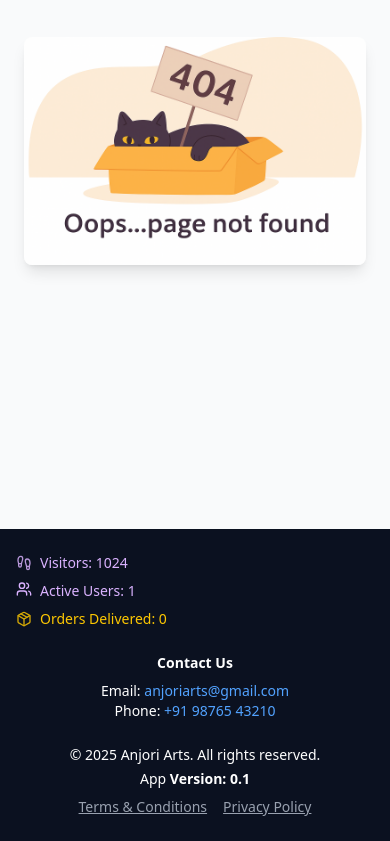
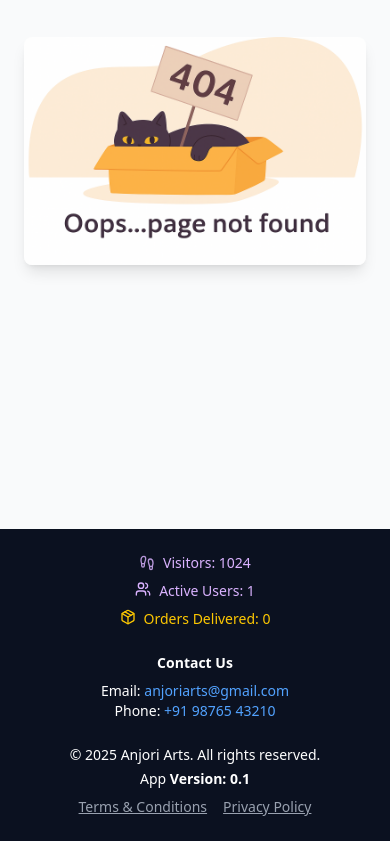
Before and after one commit to a-shekhar/anjori_arts_dev, a React (Vite) app in the folder frontend/: page / in a window 390 px wide. Shown: the part 380-1221 px from the top of the page. Built offline with nearby package versions, Linux system fonts and the light colour scheme.

Commit message:
favicon, all-center on mobile, vercel 404 issue

```diff
--- a/frontend/index.html
+++ b/frontend/index.html
@@ -4,6 +4,7 @@
     <meta charset="UTF-8" />
     <meta name="viewport" content="width=device-width, initial-scale=1.0" />
     <title>Anjori Arts</title>
+    <link rel="icon" href="/images/favicon.ico" />
   </head>
   <body>
     <div id="root"></div>
--- a/frontend/src/components/Footer.jsx
+++ b/frontend/src/components/Footer.jsx
@@ -5,7 +5,24 @@ const Footer = () => {
   return (
     <footer className="bg-[#0b1120] text-white py-6 px-4 md:px-8 text-sm">
       <div className="max-w-7xl mx-auto grid md:grid-cols-3 gap-6">
-        {/* Contact - Left on all */}
+
+        {/* Stats - Top on mobile, right on desktop */}
+        <div className="self-start text-center md:text-right space-y-2 order-1 md:order-3">
+          <p className="flex items-center justify-center md:justify-end gap-2 text-purple-300">
+            <Footprints size={16} className="animate-pulse" />
+            Visitors: 1024
+          </p>
+          <p className="flex items-center justify-center md:justify-end gap-2 text-purple-300">
+            <Users size={16} className="animate-bounce" />
+            Active Users: 1
+          </p>
+          <p className="flex items-center justify-center md:justify-end gap-2 text-yellow-400">
+            <Package size={16} className="animate-bounce" />
+            Orders Delivered: 0
+          </p>
+        </div>
+
+        {/* Contact - Middle on mobile, left on desktop */}
         <div className="self-start text-center md:text-left order-2 md:order-1">
           <h3 className="font-semibold mb-2">Contact Us</h3>
           <p>
@@ -28,23 +45,7 @@ const Footer = () => {
           </p>
         </div>
 
-        {/* Stats - Middle on mobile, right on desktop */}
-        <div className="self-start text-center md:text-right space-y-2 order-1 md:order-3">
-          <p className="flex items-center justify-start md:justify-end gap-2 text-purple-300">
-            <Footprints size={16} className="animate-pulse" />
-            Visitors: 1024
-          </p>
-          <p className="flex items-center justify-start md:justify-end gap-2 text-purple-300">
-            <Users size={16} className="animate-bounce" />
-            Active Users: 1
-          </p>
-          <p className="flex items-center justify-start md:justify-end gap-2 text-yellow-400">
-            <Package size={16} className="animate-pulse" />
-            Orders Delivered: 0
-          </p>
-        </div>
-
-        {/* Version & Legal - Bottom on mobile, center on desktop */}
+        {/* Legal + Version - Bottom on mobile, center on desktop */}
         <div className="self-start text-center order-3 md:order-2">
           <p className="mb-1">© 2025 Anjori Arts. All rights reserved.</p>
           <p className="mb-2">
```
Also changed, not shown: frontend/vercel.json (added), 1 other file (tests, documents, lock files or other folders).
